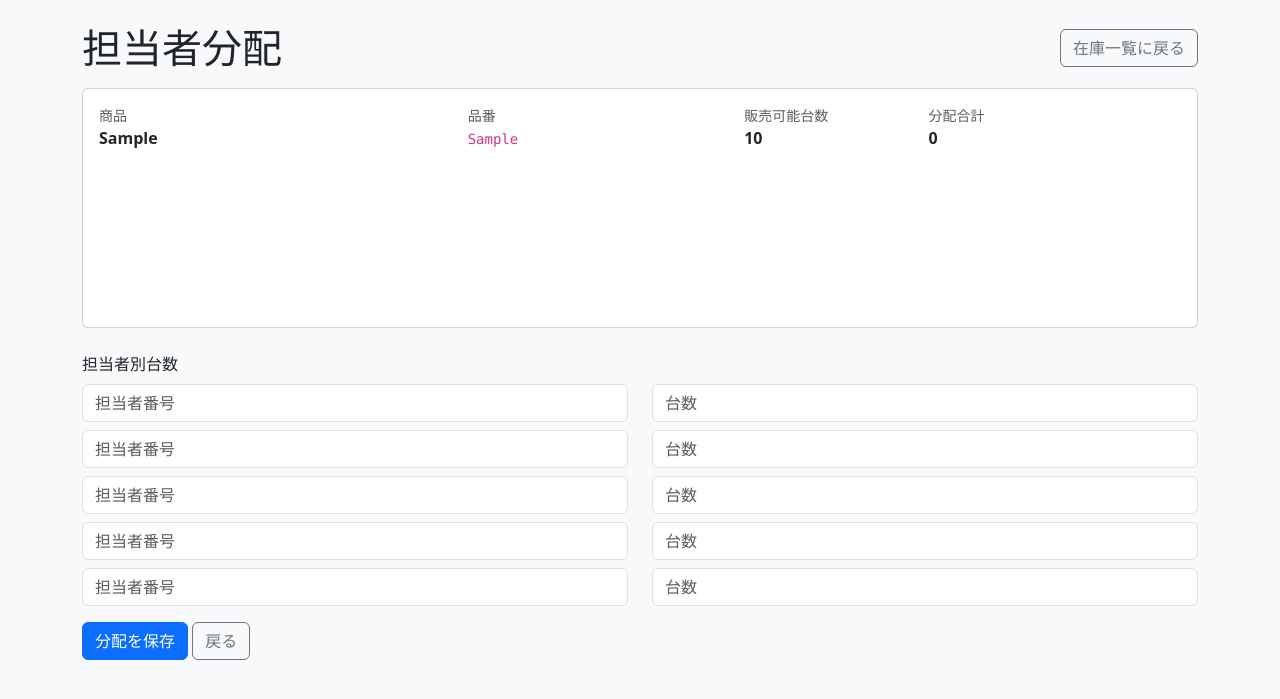
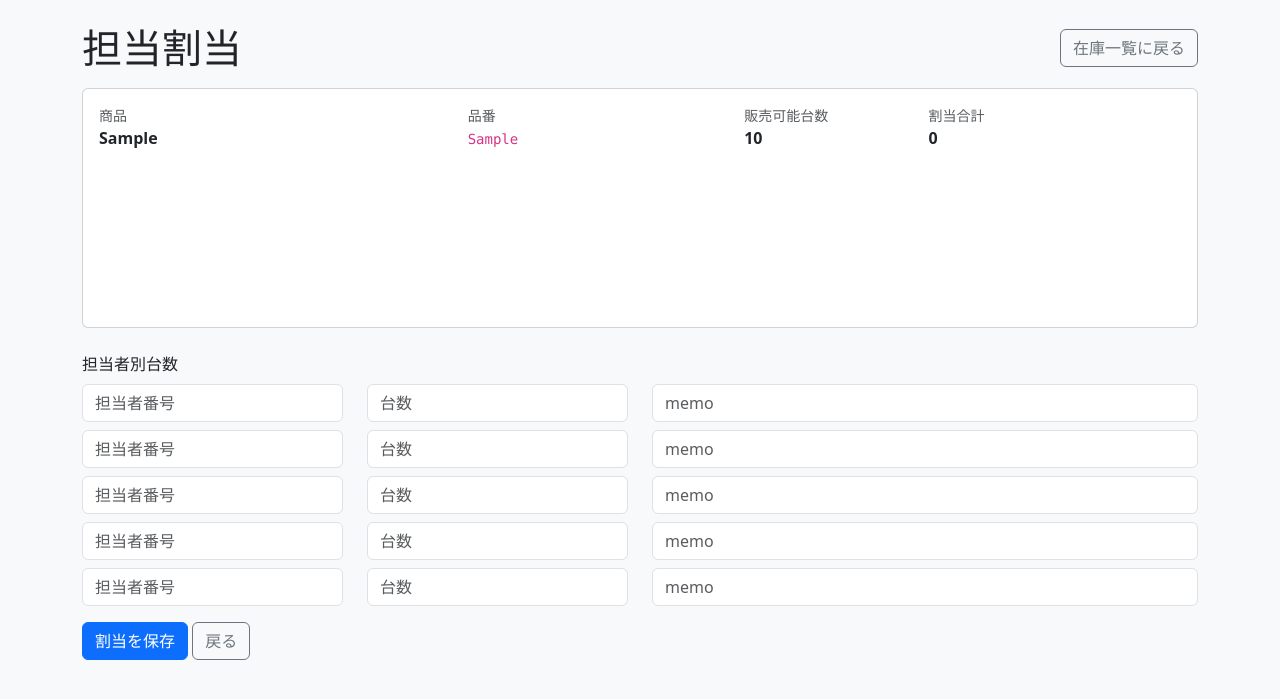
Before and after one commit to 970628809/Inventory, a Flask app: page /inventory/assign/1 in a window 1280 px wide. Shown: the part 56-755 px from the top of the page. Run offline with Flask 3, Linux system fonts and the light colour scheme; the visitor is signed in with stand-in values (Sample User, id 1); tables that the repository leaves empty hold one stand-in row (values such as "Sample post").

Commit message:
Show staff memos for admins

```diff
--- a/inventory_app/app.py
+++ b/inventory_app/app.py
@@ -279,6 +279,16 @@ def format_staff_summary_text(staff_stock_json, staff_memo_json=None):
 
 
 app.jinja_env.filters["format_staff_summary_text"] = format_staff_summary_text
+
+
+def format_staff_summary_display(staff_stock_json, staff_memo_json=None):
+    text = format_staff_summary_text(staff_stock_json, staff_memo_json)
+    if text == "-":
+        return "-"
+    return Markup("<br>".join(escape(line) for line in text.splitlines()))
+
+
+app.jinja_env.filters["format_staff_summary"] = format_staff_summary_display
 
 
 def is_store_display(value):
@@ -583,18 +593,42 @@ def parse_staff_stock_form():
     return staff_stock
 
 
-def staff_stock_form_rows(staff_stock_json=None, min_rows=3):
+def parse_staff_memo_form():
+    staff_memos = {}
+    names = request.form.getlist("staff_name")
+    memos = request.form.getlist("staff_memo")
+    for name, memo in zip(names, memos):
+        name = name.strip()
+        memo = memo.strip()
+        if name and memo:
+            staff_memos[name] = memo
+    return staff_memos
+
+
+def staff_stock_form_rows(staff_stock_json=None, staff_memo_json=None, min_rows=3):
     rows = []
+    memos = {}
+    if staff_memo_json:
+        try:
+            memos = json.loads(staff_memo_json)
+        except Exception:
+            memos = {}
     if staff_stock_json:
         try:
             rows = [
-                {"name": name, "quantity": quantity}
+                {"name": name, "quantity": quantity, "memo": memos.get(name, "")}
                 for name, quantity in json.loads(staff_stock_json).items()
             ]
         except Exception:
             rows = []
+    existing_names = {row["name"] for row in rows}
+    rows.extend(
+        {"name": name, "quantity": "", "memo": memo}
+        for name, memo in memos.items()
+        if name not in existing_names
+    )
     while len(rows) < min_rows:
-        rows.append({"name": "", "quantity": ""})
+        rows.append({"name": "", "quantity": "", "memo": ""})
     return rows
 
 
@@ -1467,21 +1501,31 @@ def inventory_assign(product_id):
 
     options = get_inventory_form_options(conn)
     error_message = None
-    staff_rows = staff_stock_form_rows(product["staff_stock_json"], min_rows=5)
+    staff_rows = staff_stock_form_rows(product["staff_stock_json"], product["staff_memo_json"], min_rows=5)
 
     if request.method == "POST":
         staff_stock = parse_staff_stock_form()
-        staff_rows = staff_stock_form_rows(json.dumps(staff_stock, ensure_ascii=False), min_rows=5)
+        staff_memos = parse_staff_memo_form()
+        staff_rows = staff_stock_form_rows(
+            json.dumps(staff_stock, ensure_ascii=False),
+            json.dumps(staff_memos, ensure_ascii=False),
+            min_rows=5,
+        )
         if any(quantity < 0 for quantity in staff_stock.values()):
             error_message = "台数は0以上で入力してください。"
         else:
             conn.execute(
-                "UPDATE products SET staff_stock_json = ?, updated_at = ? WHERE id = ?",
-                (json.dumps(staff_stock, ensure_ascii=False), now_jst_string(), product_id),
+                "UPDATE products SET staff_stock_json = ?, staff_memo_json = ?, updated_at = ? WHERE id = ?",
+                (
+                    json.dumps(staff_stock, ensure_ascii=False),
+                    json.dumps(staff_memos, ensure_ascii=False),
+                    now_jst_string(),
+                    product_id,
+                ),
             )
             conn.commit()
             conn.close()
-            flash("担当者別台数を更新しました。", "success")
+            flash("担当割当を更新しました。", "success")
             return redirect(url_for("inventory_assign", product_id=product_id))
 
     conn.close()
--- a/inventory_app/templates/inventory.html
+++ b/inventory_app/templates/inventory.html
@@ -97,7 +97,7 @@
             <td class="text-center">{{ product.total_stock }}</td>
             <td class="stock-table-staff">
               {% if is_admin %}
-                <small>{{ product.staff_stock_json | format_staff_stock }}</small>
+                <small>{{ product.staff_stock_json | format_staff_summary(product.staff_memo_json) }}</small>
               {% elif product.staff_stock_json | staff_has_key(current_user.username) %}
                 <button type="button" class="btn btn-sm btn-light staff-quantity-btn" data-product-id="{{ product.id }}" data-quantity="{{ product.staff_stock_json | staff_quantity_for(current_user.username) }}" data-memo="{{ product.staff_memo_json | staff_memo_for(current_user.username) | e }}">
                   {{ product.staff_stock_json | staff_quantity_for(current_user.username) }}
--- a/inventory_app/templates/inventory_assign.html
+++ b/inventory_app/templates/inventory_assign.html
@@ -1,7 +1,7 @@
 {% extends 'base.html' %}
 {% block content %}
   <div class="d-flex justify-content-between align-items-center mb-3">
-    <h1 class="mb-0">担当者分配</h1>
+    <h1 class="mb-0">担当割当</h1>
     <a href="{{ url_for('inventory') }}" class="btn btn-outline-secondary">在庫一覧に戻る</a>
   </div>
 
@@ -25,7 +25,7 @@
           <strong>{{ product.available_stock }}</strong>
         </div>
         <div class="col-md-2">
-          <small class="text-muted d-block">分配合計</small>
+          <small class="text-muted d-block">割当合計</small>
           <strong>{{ assigned_total }}</strong>
         </div>
       </div>
@@ -37,11 +37,14 @@
       <label class="form-label">担当者別台数</label>
       <div class="row gy-2">
         {% for row in staff_rows %}
-          <div class="col-md-6">
+          <div class="col-md-3">
             <input name="staff_name" class="form-control" list="staffOptions" placeholder="担当者番号" value="{{ row.name }}">
           </div>
+          <div class="col-md-3">
+            <input type="number" name="staff_quantity" class="form-control" list="quantityOptions" min="0" placeholder="台数" value="{{ row.quantity }}">
+          </div>
           <div class="col-md-6">
-            <input type="number" name="staff_quantity" class="form-control" list="quantityOptions" min="0" placeholder="台数" value="{{ row.quantity }}">
+            <input name="staff_memo" class="form-control" placeholder="memo" value="{{ row.memo }}">
           </div>
         {% endfor %}
       </div>
@@ -58,7 +61,7 @@
     </div>
 
     <div class="col-12">
-      <button type="submit" class="btn btn-primary">分配を保存</button>
+      <button type="submit" class="btn btn-primary">割当を保存</button>
       <a href="{{ url_for('inventory') }}" class="btn btn-outline-secondary">戻る</a>
     </div>
   </form>
--- a/inventory_app/templates/stocktaking.html
+++ b/inventory_app/templates/stocktaking.html
@@ -82,7 +82,7 @@
             <td class="text-center stock-table-price"><small>{{ product.tax_included_price }}</small></td>
             <td class="text-center"><strong>{{ product.current_stock }}</strong></td>
             <td class="text-center">{{ product.total_stock }}</td>
-            <td class="stock-table-staff"><small>{{ product.staff_stock_json | format_staff_stock }}</small></td>
+            <td class="stock-table-staff"><small>{{ product.staff_stock_json | format_staff_summary(product.staff_memo_json) }}</small></td>
             <td class="stock-table-notes"><small>{{ product.notes }}</small></td>
             {% if can_manage_inventory %}
               <td class="text-center">
```
